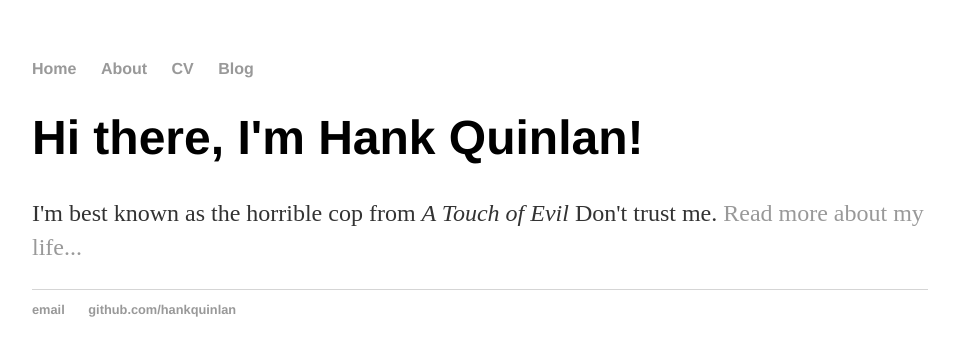
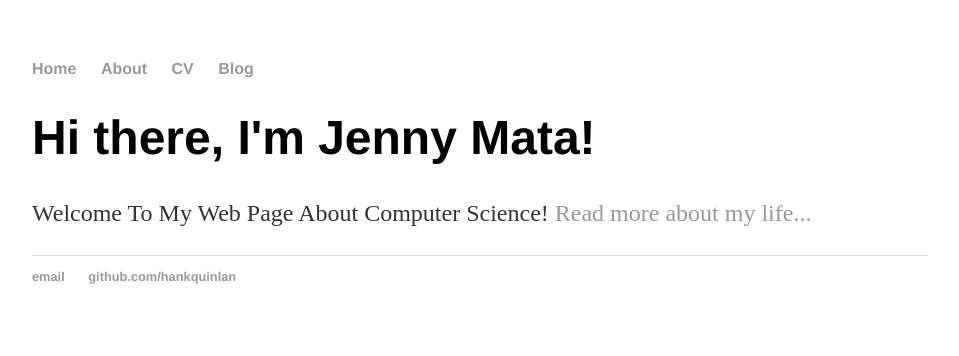
Before and after one commit to jennym7907/jennym7907.github.io, a Jekyll site: the page built from index.html, in a window 1280 px wide. Shown: the top 356 px of the page, without its empty margins (160-1119 px from the left). Built offline with Jekyll 4.4.1, drawn with Linux system fonts in a browser that asks for light colours.

Commit message:
Update index.html

```diff
--- a/index.html
+++ b/index.html
@@ -1,8 +1,8 @@
 ---
 layout: default
-title: Hank Quinlan, Horrible Cop
+title: Jenny Mata
 ---
 <div class="blurb">
-	<h1>Hi there, I'm Hank Quinlan!</h1>
-	<p>I'm best known as the horrible cop from <em>A Touch of Evil</em> Don't trust me. <a href="/about">Read more about my life...</a></p>
+	<h1>Hi there, I'm Jenny Mata!</h1>
+	<p>Welcome To My Web Page About Computer Science! <a href="/about">Read more about my life...</a></p>
 </div><!-- /.blurb -->
```
